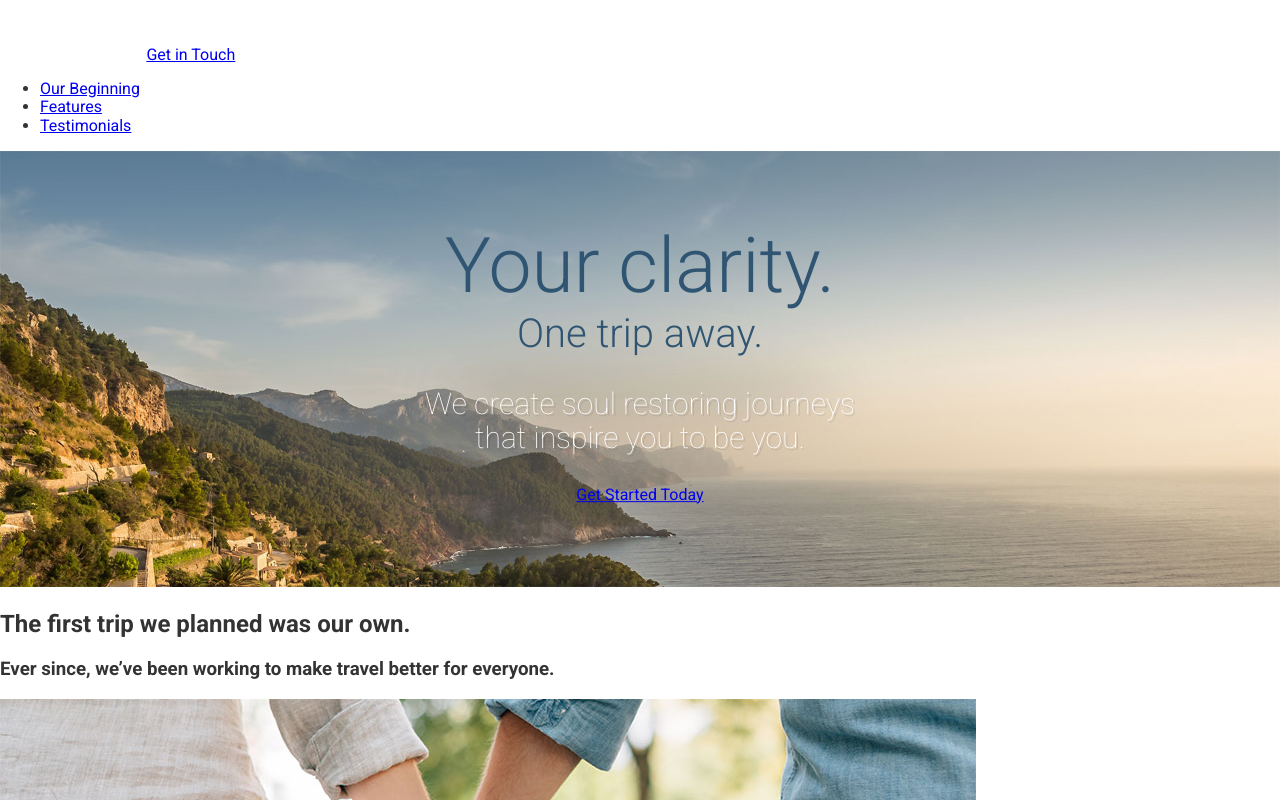
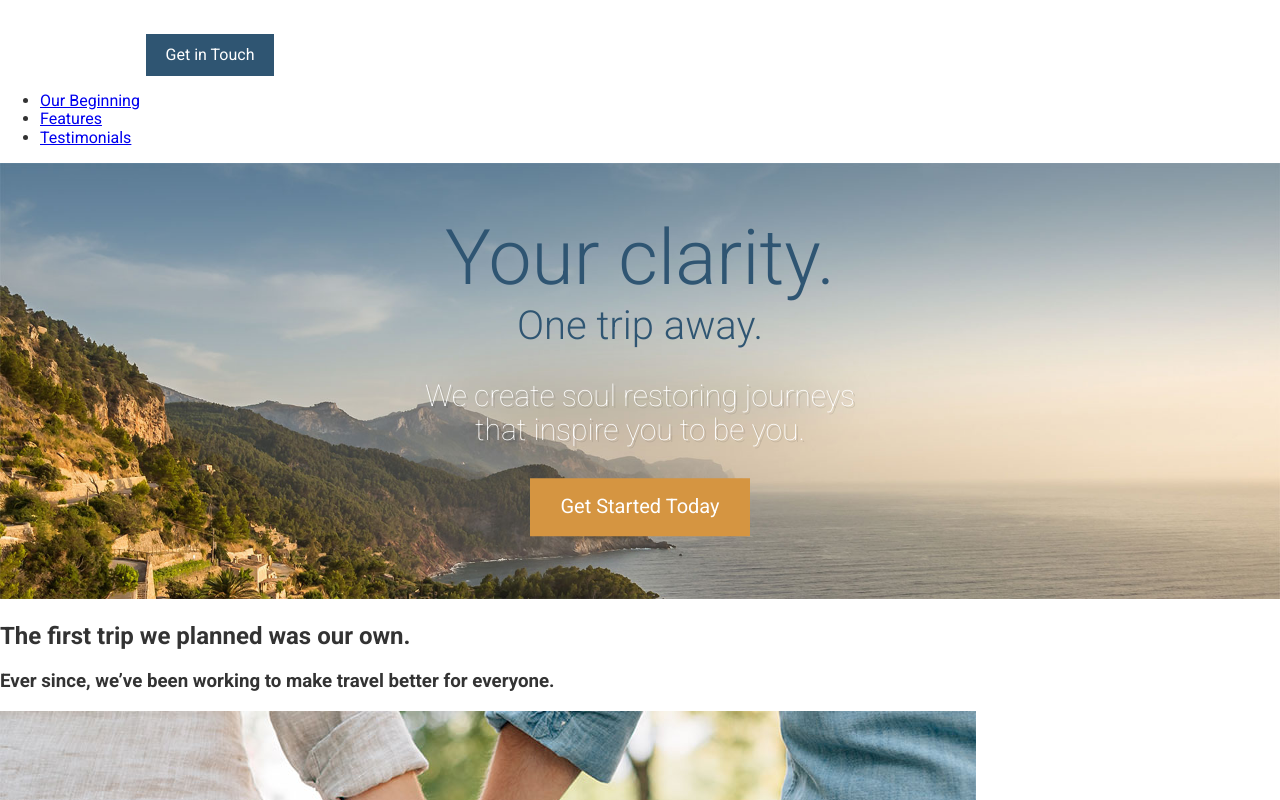
Before and after one commit to majekolaitan/travel-site, a website: page app/index.html in a window 1280 px wide. Shown: the top 800 px of the page. Drawn offline with Linux system fonts and the light colour scheme.

Commit message:
Button styling

```diff
--- /dev/null
+++ b/app/assets/styles/base/_variables.css
@@ -0,0 +1,2 @@
+$mainBlue: #2f5572;
+$mainOrange: #d59541;
--- /dev/null
+++ b/app/assets/styles/modules/_btn.css
@@ -0,0 +1,16 @@
+.btn {
+	background-color: $mainBlue;
+	color: #FFF;
+	text-decoration: none;
+	padding: .75rem 1.2rem;
+	display: inline-block;
+
+	&--orange {
+		background-color: $mainOrange;
+	}
+
+	&--large {
+		font-size: 1.25rem;
+		padding: 1.1rem 1.9rem;
+	}
+}
--- a/app/assets/styles/modules/_large-hero.css
+++ b/app/assets/styles/modules/_large-hero.css
@@ -12,14 +12,14 @@
 
 	&__title {
 		font-weight: 300;
-		color: #2f5572;
+		color: $mainBlue;
 		font-size: 4.8rem;
 		margin: 0;
 	}
 
 	&__subtitle {
 		font-weight: 300;
-		color: #2f5572;
+		color: $mainBlue;
 		font-size: 2.5rem;
 		margin: 0;
 	}
--- a/app/assets/styles/styles.css
+++ b/app/assets/styles/styles.css
@@ -1,3 +1,5 @@
 @import "normalize.css";
 @import "base/_global";
+@import "base/_variables";
 @import "modules/_large-hero";
+@import "modules/_btn";
--- a/app/index.html
+++ b/app/index.html
@@ -11,7 +11,7 @@
 <body>
   <header>
     <img src="assets/images/icons/clear-view-escapes.svg">
-    <a href="#">Get in Touch</a>
+    <a href="#" class="btn">Get in Touch</a>
     <nav>
       <ul>
         <li><a href="#our-beginning">Our Beginning</a></li>
@@ -27,7 +27,7 @@
         <h1 class="large-hero__title">Your clarity.</h1>
         <h2 class="large-hero__subtitle">One trip away.</h2>
         <p class="large-hero__description">We create soul restoring journeys that inspire you to be you.</p>
-        <p><a href="#">Get Started Today</a></p>
+        <p><a href="#" class="btn btn--orange btn--large">Get Started Today</a></p>
       </div>
   </div>
 
@@ -84,7 +84,7 @@
   </div>
 
   <footer>
-    <p>Copyright &copy; 2016 Clear View Escapes. All rights reserved. <a href="#">Get in Touch</a></p>
+    <p>Copyright &copy; 2016 Clear View Escapes. All rights reserved. <a href="#" class="btn btn--orange">Get in Touch</a></p>
   </footer>
 </body>
 </html>
--- a/app/temp/styles/styles.css
+++ b/app/temp/styles/styles.css
@@ -497,3 +497,20 @@ img {
 		margin-left: auto;
 		margin-right: auto;
 	}
+
+.btn {
+	background-color: #2f5572;
+	color: #FFF;
+	text-decoration: none;
+	padding: .75rem 1.2rem;
+	display: inline-block;
+}
+
+.btn--orange {
+		background-color: #d59541;
+	}
+
+.btn--large {
+		font-size: 1.25rem;
+		padding: 1.1rem 1.9rem;
+	}
```
